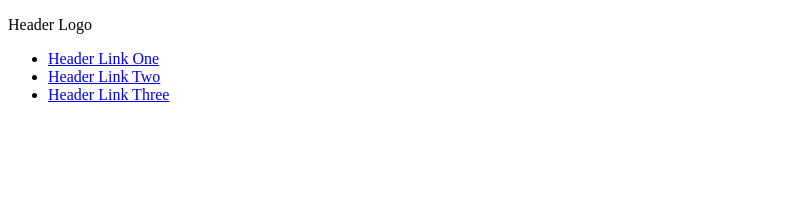
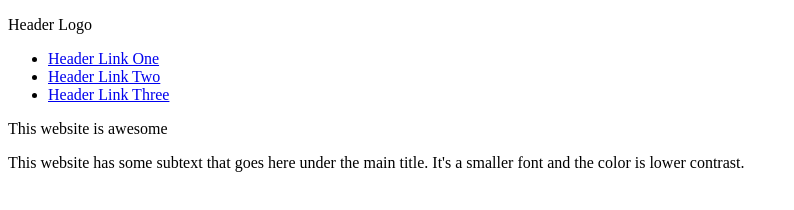
Before and after one commit to Ibrahim-Wasti/landing-page-odin, a plain HTML site: page index.html in a window 1280 px wide. Shown: the whole page, without its empty margins (0-794 px from the left). Drawn offline with Linux system fonts and the light colour scheme.

Commit message:
Add the welcome landing text

```diff
--- a/index.html
+++ b/index.html
@@ -19,7 +19,16 @@
                     <li><a href="#">Header Link Three</a></li>
                 </ul>
             </div>
-
+        </div>
+        <div class="landing">
+            <div class="hero">
+                <div class="main">
+                    <p>This website is awesome</p>
+                </div>
+                <div class="secondary">
+                    <p>This website has some subtext that goes here under the main title. It's a smaller font and the color is lower contrast.</p>
+                </div>
+            </div>
         </div>
     </header>
 
```
